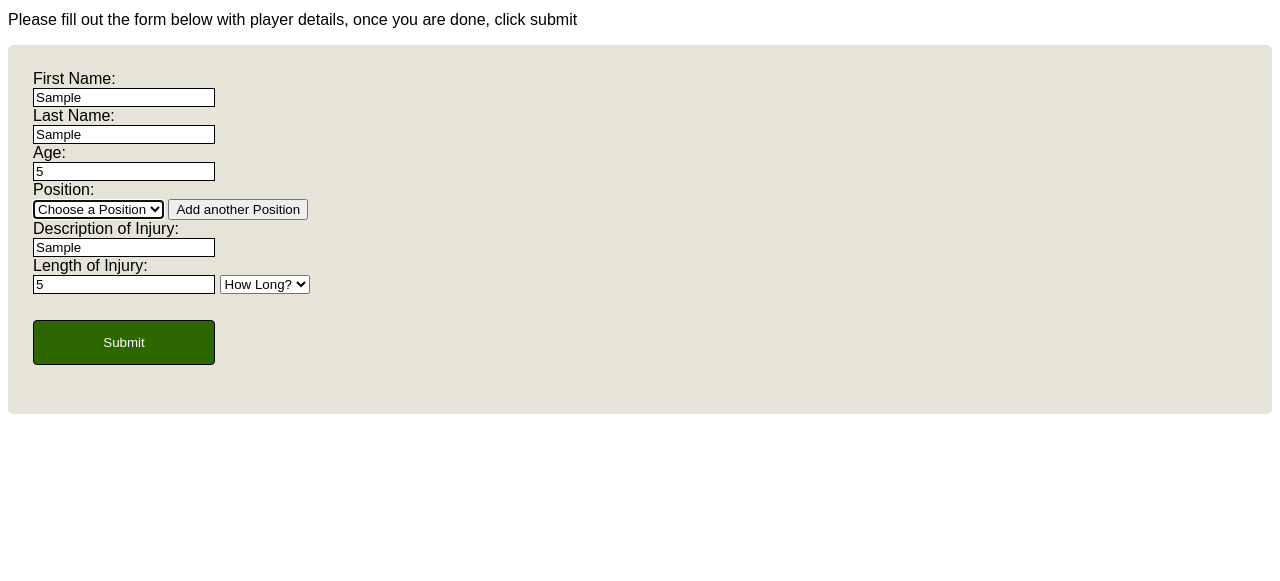
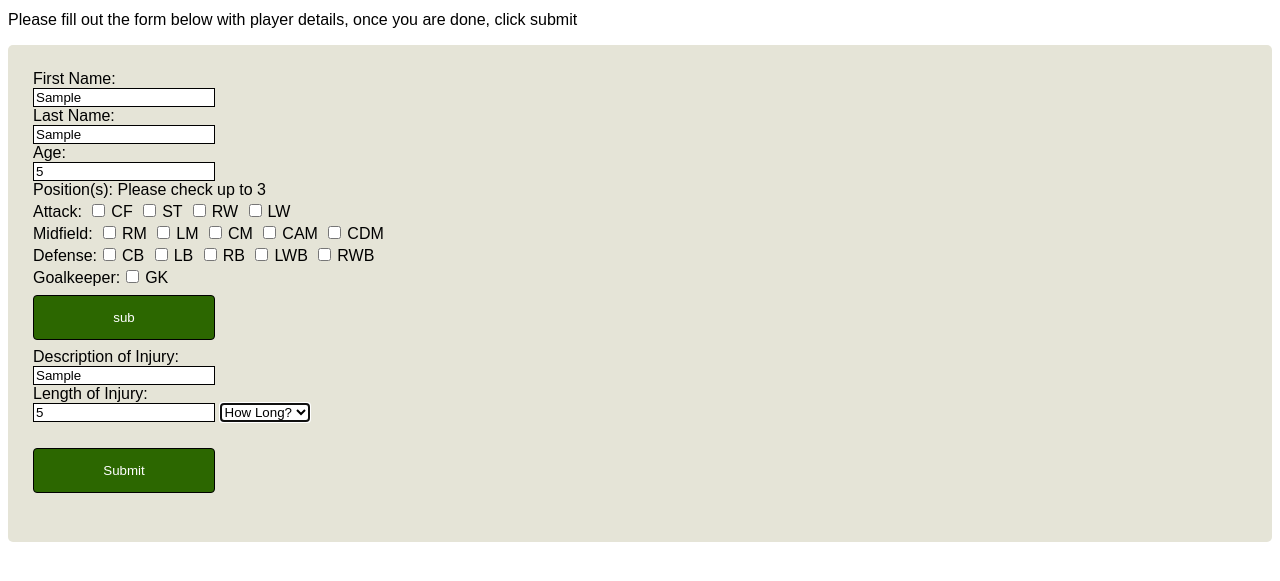
Before and after one commit to nvalydon/Injury_List_Project_FrontEnd, a plain HTML site: page index.html in a window 1280 px wide. Both pictures are taken after typing "Sample", "Sample", "5", "Sample", "5" into the empty fields and a click on the button "Submit". Shown: the part 175-756 px from the top of the page. Drawn offline with nearby package versions, Linux system fonts and the light colour scheme; no server answers.

Commit message:
added js function that sends off the checkbox data, almost fully works. Also, changed the style of the homepage a bit

```diff
--- a/index.html
+++ b/index.html
@@ -23,8 +23,32 @@
           Age:<br>
           <input type="number" name="age" id="age" min="1" max="120" placeholder="Age of Player" required>
           <br>
-          Position:<br>
-          <select id="position" name="position">
+          Position(s): Please check up to 3<br>
+
+          Attack:  <input type="checkbox" class="posn" value="1">CF
+          <input type="checkbox" class="posn" value="2">ST
+          <input type="checkbox" class="posn" value="3">RW
+          <input type="checkbox" class="posn" value="4">LW<br>
+
+          Midfield: <input type="checkbox" class="posn" value="5">RM
+          <input type="checkbox" class="posn" value="6">LM
+          <input type="checkbox" class="posn" value="7">CM
+          <input type="checkbox" class="posn" value="8">CAM
+          <input type="checkbox" class="posn"value="9">CDM<br>
+
+          Defense:<input type="checkbox" class="posn" value="10">CB
+          <input type="checkbox" class="posn" value="11">LB
+          <input type="checkbox" class="posn" value="12">RB
+          <input type="checkbox" class="posn" value="13">LWB
+          <input type="checkbox" class="posn" value="14">RWB<br>
+
+          Goalkeeper:<input type="checkbox" class="posn" value="15">GK<br>
+
+
+        <input type="button" value="sub" onclick="getValue()">
+
+
+          <!-- <select id="position" name="position">
 
             <option value="Choose a Position">Choose a Position</option>
             <option disabled>----Attackers----</option>
@@ -48,7 +72,7 @@
             <option value="GK">GK</option>
 
           </select>
-          <button onclick="cloneSelect()">Add another Position</button>
+          <button onclick="cloneSelect()">Add another Position</button> -->
           <br>
 
           Description of Injury:<br>
@@ -65,7 +89,7 @@
           <br>
 
           <br>
-          <input type="button" value="Submit" onclick="sendPlayerData();sendPositionData();validateForm()" >
+          <input type="button" value="Submit" onclick="sendPlayerData();validateForm()" >
         </form>
 
     </div>
--- a/index.js
+++ b/index.js
@@ -8,18 +8,68 @@
 //     document.getElementById("posn").appendChild(clone);
 // }
 
+function getValue() {
+    let checks = document.getElementsByClassName('posn');
+    arr = [];
+    let posn_id = {};
+    let str = '';
+    for ( i = 0; i < 15; i++) {
+        if ( checks[i].checked === true ) {
+
+            str = checks[i].value;
+            str = parseInt(str,10);
+            let position_data =
+            {
+                id: str
+            }
+
+        arr.push(position_data);
+        }
+
+        }
+
+
+    console.log(arr)
+}
+
 
 function sendPlayerData(){
-        let playerInfo = {
+    let checks = document.getElementsByClassName('posn');
+    arr = [];
+    let posn_id = {};
+    let str = '';
+    for ( i = 0; i < 15; i++) {
+        if ( checks[i].checked === true ) {
+
+            str = checks[i].value;
+            str = parseInt(str,10);
+            let position_data =
+            {
+                id: str
+            }
+
+        arr.push(position_data);
+        }
+
+        }
+
+
+    console.log(arr)
+
+
+    let playerInfo = {
 
             firstName: document.getElementById('firstName').value,
             lastName: document.getElementById('lastName').value,
             age: document.getElementById('age').value,
             typeOfInjury: document.getElementById('typeOfInjury').value,
             lengthOfInjury: document.getElementById('lengthOfInjury').value,
-            timePeriod: document.getElementById('timePeriod').value
+            timePeriod: document.getElementById('timePeriod').value,
+            positions: arr
+
 
         };
+
         JSON.stringify(playerInfo);
         axios.post('http://localhost:8080/player/create', playerInfo)
         .then(function (response){
@@ -36,33 +86,40 @@ function sendPlayerData(){
 
     }
 
-function sendPositionData(){
+// function sendPositionData(){
+//     let checks = document.getElementsByClassName('posn');
+//     let str = '';
+//     for ( i = 0; i < 15; i++) {
+//         if ( checks[i].checked === true ) {
+//             str += checks[i].value + " ";
+//         }
+//     }
 
-    let positionInfo = {
-        position: document.getElementById('position').value
-    };
-    JSON.stringify(positionInfo);
-    axios.post('http://localhost:8080/position/create',positionInfo)
-    .then(function (response){
+//     let positionInfo = {
+//         position: str
+//     };
+//     JSON.stringify(positionInfo);
+//     axios.post('http://localhost:8080/position/create',positionInfo)
+//     .then(function (response){
 
-        console.log(response);
+//         console.log(response);
 
-    })
-    .catch(function (error){
+//     })
+//     .catch(function (error){
 
-        console.log(error);
+//         console.log(error);
 
 
- })
+//  })
 
-}
+// }
 
 function validateForm(){
     let hasNumber = /\d/;
     let fn = document.playerInputData.firstName.value;
     let ln = document.playerInputData.lastName.value;
     let age = document.playerInputData.age.value;
-    let posn = document.playerInputData.position.value;
+    // let posn = document.playerInputData.position.value;
     let DoI = document.playerInputData.typeOfInjury.value;
     let LoI = document.playerInputData.lengthOfInjury.value;
     let TP = document.playerInputData.timePeriod.value;
@@ -140,13 +197,6 @@ function validateForm(){
         return false;
     }
 
-    //Position Validation
-    if(posn == "Choose a Position" ) {
-        alert("Please Choose a Position");
-        document.playerInputData.position.focus();
-        //document.getElementById('position').style.backgroundColor = "#f54c4c";
-        return false;
-    }
 
      //Description of Injury Validation
      if(DoI == "") {
--- a/styles.css
+++ b/styles.css
@@ -14,6 +14,14 @@ input[type=button] {
     border-radius: 4px;
     cursor: pointer;
   }
+
+input[type=checkbox]{
+
+  margin: 5px 0px 0px 0px;
+  width: 25px;
+  position: relative;
+
+}
 
 
 div {
```
